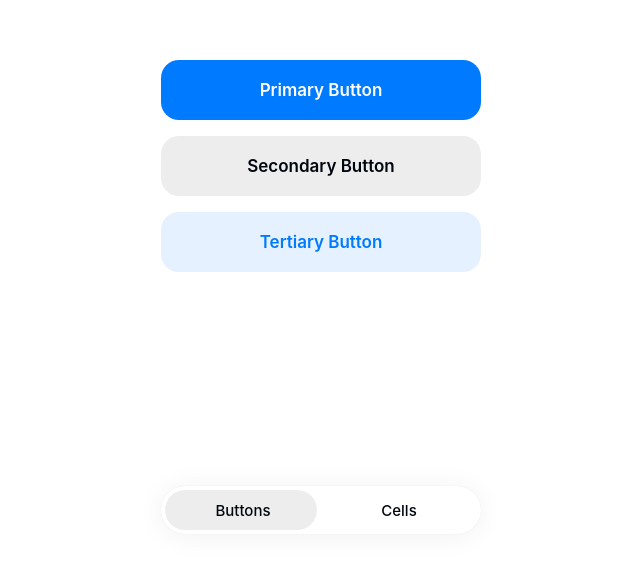
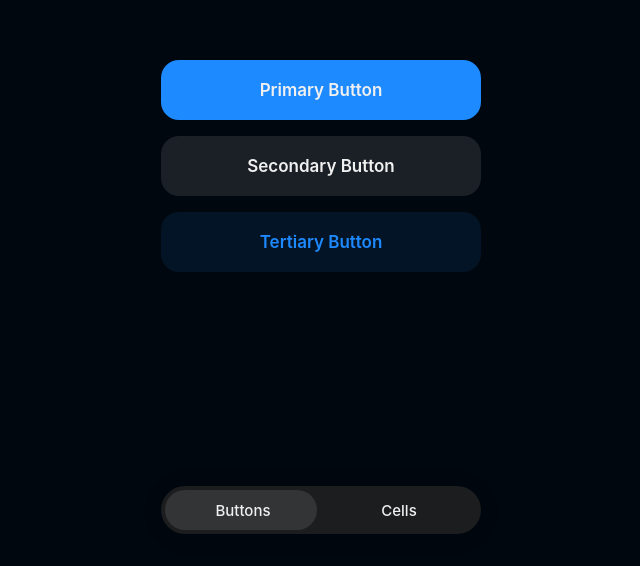
Before and after one commit to f248glm/design-engineering-playground, a React (Vite) app: page / in a window 1280 px wide. Shown: the part 234-800 px from the top of the page, without its empty margins (319-959 px from the left). Built offline with nearby package versions, Linux system fonts and the light colour scheme.

Commit message:
Dark Theme Toggle, Some Tokens Updates

```diff
--- a/src/App.tsx
+++ b/src/App.tsx
@@ -105,6 +105,7 @@ export default function App() {
             </div>
           </div>
 
+          {false && (
             <PromoAppCard
               title="Tower defense where memecoins fight scam-bosses"
               subtitle="Top-tier gameplay, NFTs & daily events with TON rewards!"
@@ -115,6 +116,7 @@ export default function App() {
               backgroundColor="hsl(250 100% 90%)" // фиолетовый как на картинке
               onOpenClick={() => console.log("Open MemHustle")}
             />
+          )}
         </div>
       )}
 
--- a/src/components/Alert.tsx
+++ b/src/components/Alert.tsx
@@ -75,7 +75,7 @@ export default function Alert({
             type="button"
             aria-label="Close"
             onClick={handleClose}
-            className="btn rounded-[1000px] w-[32px] h-[32px] bg-[hsl(var(--pal-neutral-800))] text-[hsl(var(--pal-neutral-000))] flex items-center justify-center"
+            className="btn rounded-[1000px] w-[32px] h-[32px] bg-[hsl(var(--color-button-alpha))] text-[hsl(var(--color-text-primary))] flex items-center justify-center"
           >
             <IconClose className="w-[16px] h-[16px]" />
           </button>
--- a/src/index.css
+++ b/src/index.css
@@ -37,7 +37,7 @@
     --color-text-error: var(--pal-error-600);
 
     /* фоны */
-    --color-card: var(--pal-neutral-900); /* #FFFFFF */
+    --color-viewport: var(--pal-neutral-900); /* #FFFFFF */
     --color-viewport-alt: var(--pal-neutral-800);
     --color-card: var(--pal-neutral-900); /* #FFFFFF */
 
@@ -57,8 +57,9 @@
 
     /* overlay */
     --color-separator: var(--pal-neutral-000) / 0.17;
+    --color-button-alpha: var(--pal-neural-000) / 0.07;
 
-    /* радиусы/тени оставим как были — при желании поменяем позже */
+    /* Corner Radius */
     --radius-sm: 6px;
     --radius-md: 10px;
     --radius-lg: 16px;
@@ -128,6 +129,34 @@
     --ease-in-out-circ: cubic-bezier(0.785, 0.135, 0.15, 0.86);
 }
 
+@media (prefers-color-scheme: dark) {
+    @theme {
+        /* Text colors */
+        --color-text-primary: var(--pal-neutral-800);
+        --color-text-on-primary: var(--pal-neutral-800);
+        --color-text-secondary: var(--pal-neutral-500);
+        --color-text-accent: var(--pal-accent-700);
+        --color-text-disabled: var(--pal-neutral-300);
+        --color-text-positive: var(--pal-success-600);
+        --color-text-warning: var(--pal-warning-600);
+        --color-text-error: var(--pal-error-600);
+
+        /* Background colors */
+        --color-card: var(--pal-neutral-100);
+        --color-viewport: var(--pal-neutral-000);
+        --color-viewport-alt: var(--pal-neutral-050);
+
+        /* Buttons colors */
+        --color-button-primary: var(--pal-accent-700);
+        --color-button-secondary: var(--pal-neutral-100);
+        --color-button-tertiary: var(--pal-neutral-000);
+
+        /* Overlay */
+        --color-separator: var(--pal-neutral-900) / 0.2;
+        --color-button-alpha: var(--pal-neutral-900) / 0.1;
+    }
+}
+
 /* База */
 @layer base {
     html,
@@ -159,6 +188,9 @@
 
     .mb-safe {
         margin-bottom: var(--spacing-bottom-safe);
+    }
+    .bg-viewport {
+        background-color: hsl(var(--color-viewport));
     }
     .bg-viewport-alt {
         background-color: hsl(var(--color-viewport-alt));
@@ -200,7 +232,7 @@
     }
 
     .btn-secondary {
-        @apply bg-[hsl(var(--pal-neutral-000)/0.07)]
+        @apply bg-[hsl(var(--color-button-alpha))]
             text-[hsl(var(--color-text-primary))];
     }
 
@@ -273,7 +305,7 @@
     .alert-header {
         @apply flex items-start justify-between;
         padding: 22px 20px 16px 20px; /* top | right | bottom | left */
-        border-bottom: 0.3px solid hsl(var(--pal-neutral-000) / 0.17);
+        border-bottom: 0.3px solid hsl(var(--color-separator));
     }
 
     .animate-slide-in {
@@ -339,7 +371,7 @@
 
     .tab-bar-container {
         @apply relative flex rounded-[1000px] p-1 border-separator;
-        background-color: hsl(var(--pal-neutral-900));
+        background-color: hsl(var(--color-card));
         min-width: 320px;
         box-shadow: var(--shadow-elevation-8pt);
     }
@@ -363,7 +395,7 @@
         @apply absolute top-1 bottom-1 z-0 rounded-[1000px]
                transition-all duration-180;
         transition-timing-function: var(--ease-in-out-expo);
-        background-color: hsl(var(--pal-neutral-000) / 0.07);
+        background-color: hsl(var(--color-button-alpha));
         /* width и left задаются inline через style */
     }
 }
```
Also changed, not shown: 1 other file (tests, documents, lock files or other folders). Lines whose indentation alone changed are shown as unchanged.
